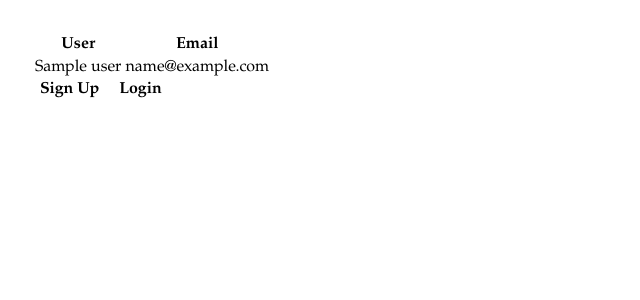
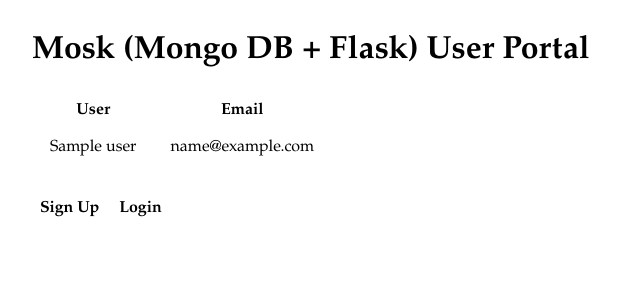
Before and after one commit to artaurus/mosk, a Flask app: template mosk/gen/templates/home.html in a window 1280 px wide. Shown: the top 300 px of the page, without its empty margins (0-640 px from the left). Run offline with Flask 2, Linux system fonts and the light colour scheme; the template is opened without the code that fills it: most values are stand-ins (such as "Sample title", 1, 10 or a date in 2020).

Commit message:
add: block meta

```diff
--- a/mosk/templates/base.html
+++ b/mosk/templates/base.html
@@ -2,14 +2,30 @@
 <html lang='en'>
   <head>
     <meta charset='utf-8'>
-    <title>MOSK</title>
+    {% if title %}
+      <title>{{ title }} - Mosk</title>
+    {% else %}
+      <title>Mosk</title>
+    {% endif %}
+    <meta name='description' content='Mosk (Mongo DB + Flask) User Portal'>
+    <meta name='keywords' content='mosk, mongo db, flask, user portal'>
     <meta name='viewport' content='width=device-width, initial-scale=1'>
+
     <link href="{{ url_for('static', filename='css/reset.css') }}" rel='stylesheet' type='text/css'>
     <link href="{{ url_for('static', filename='css/style.css') }}" rel='stylesheet' type='text/css'>
     <script async src="{{ url_for('static', filename='js/main.js') }}" type='text/javascript'></script>
+
+    {% block meta %}
+    {% endblock meta %}
   </head>
   <body>
-    {% block content %}
-    {% endblock content %}
+    <header>
+      <h1>Mosk (Mongo DB + Flask) User Portal</h1>
+    </header>
+
+    <main>
+      {% block content %}
+      {% endblock content %}
+    </main>
   </body>
 </html>
```
